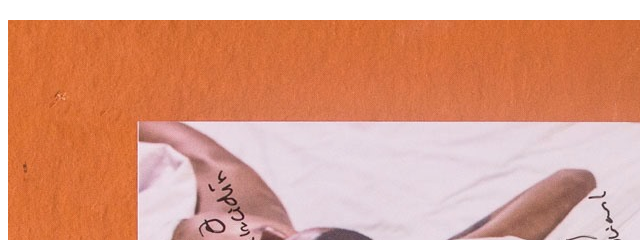
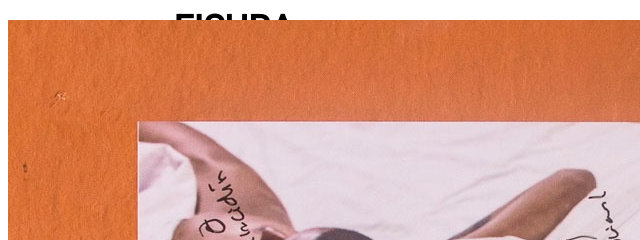
Before and after one commit to fabohax/fisura, a plain HTML site: page index.html in a window 1280 px wide. Shown: the top 240 px of the page, 0-640 px from the left. Drawn offline with Linux system fonts and the light colour scheme.

Commit message:
Update css.css

```diff
--- a/css.css
+++ b/css.css
@@ -46,11 +46,10 @@ front{
 	vertical-align:middle;
 }
 
-
-
 fisura{
 	color:#000;
-	font-size:72px;
+	font-size:36px;
+	font-weight:bold;
 }
 
 mouth{
```
